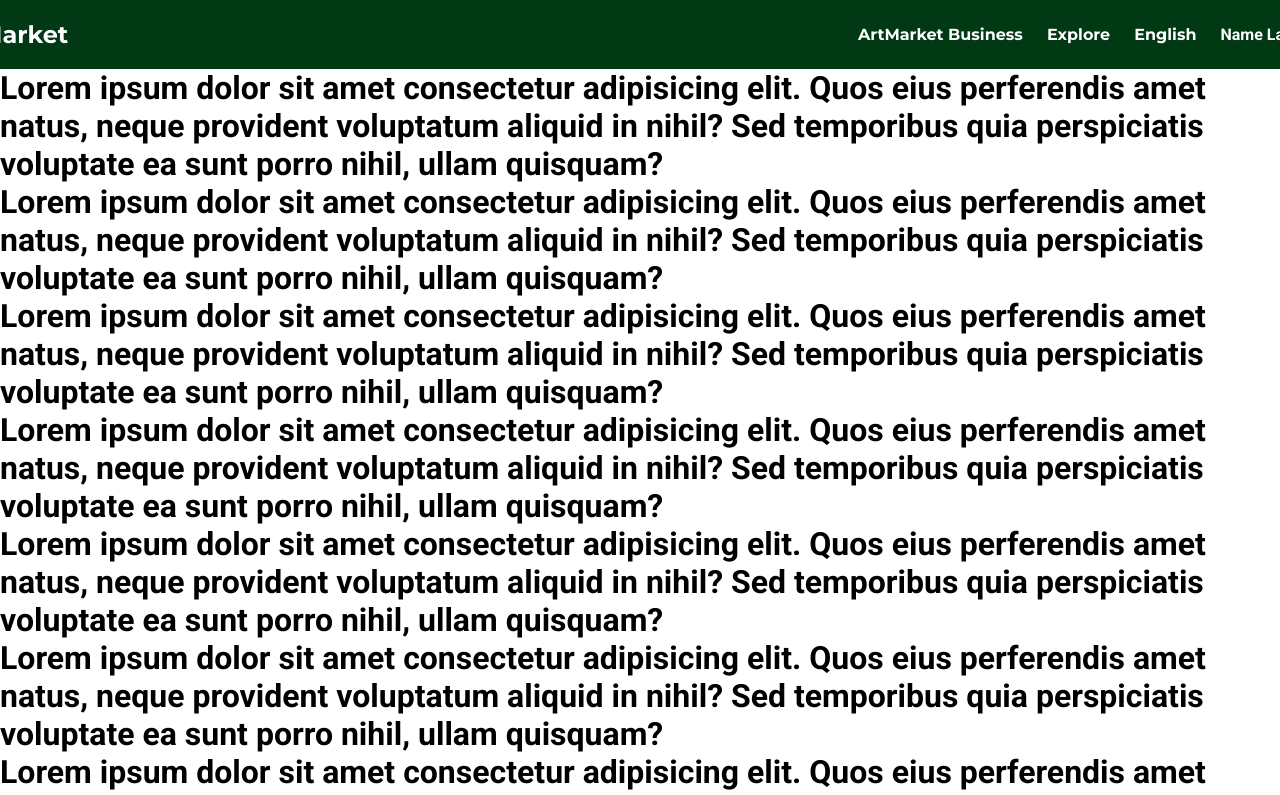
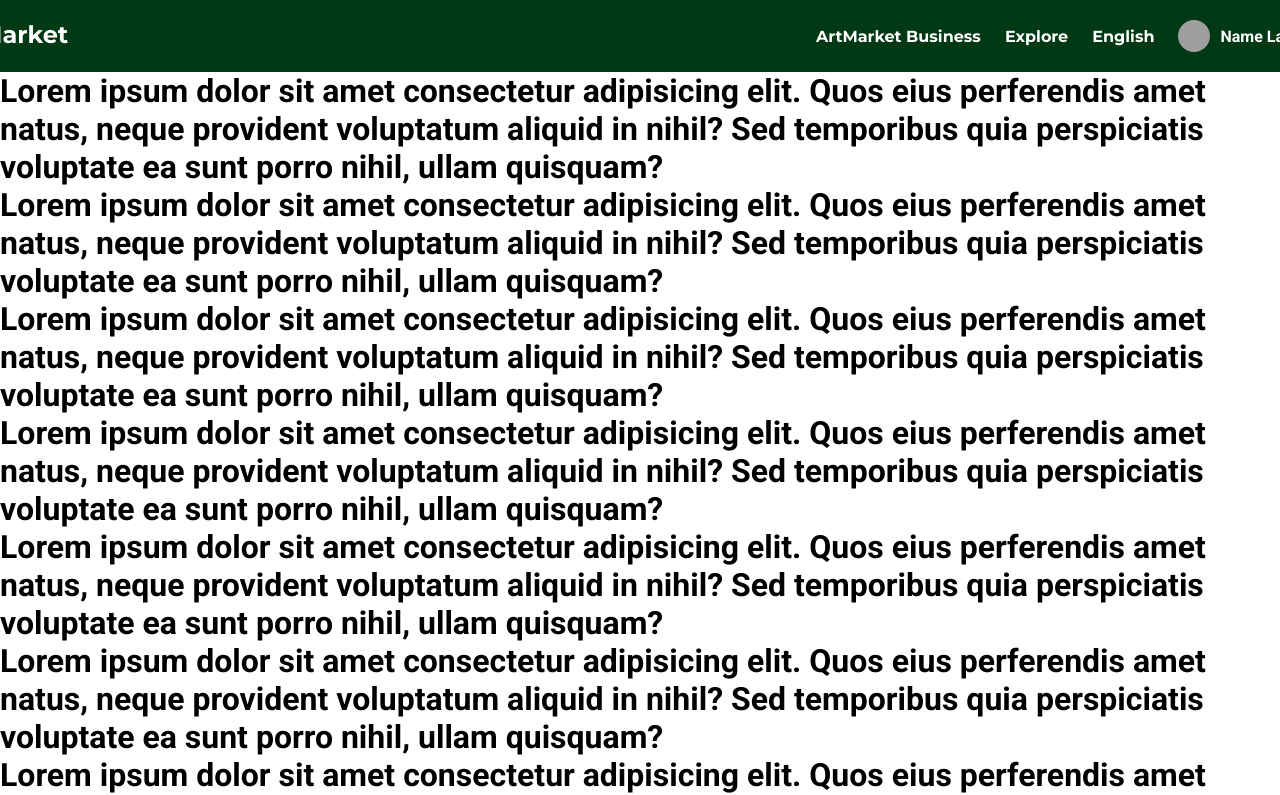
Before and after one commit to Rudenko93/ArtMarket, a React (Vite) app in the folder client/: page / in a window 1280 px wide. Shown: the top 795 px of the page. Built offline with nearby package versions, Linux system fonts and the light colour scheme; grey boxes are pictures that could not be loaded.

Commit message:
Navbar more changes

```diff
--- a/client/src/components/Navbar/Navbar.jsx
+++ b/client/src/components/Navbar/Navbar.jsx
@@ -7,54 +7,18 @@ const currentUser = {
   name: "Name LastName",
   isSeller: true,
 }
+// const currentUser = null
 
 export function Navbar() {
-  let a = true
-
-  if (a) {
-    console.log("1")
-  } else {
-    console.log("2")
-  }
-
-  console.log("1")
   const [navbarIsActive, setNavbarIsActive] = useState(false)
   const [optionsIsActive, setOptionsIsActive] = useState(false)
 
-  const renderUser = () => {
-    if (currentUser) {
-      return !currentUser?.isSeller ? (
-        <></>
-      ) : (
-        <div className="user">
-          <img></img>
-          <span>{currentUser?.name}</span>
-          <div className="options">
-            {currentUser?.isSeller && (
-              <>
-                <span>Artworks</span>
-                <span>New artwork</span>
-              </>
-            )}
-            <span>Orders</span>
-            <span>Messages</span>
-            <span>Logout</span>
-          </div>
-        </div>
-      )
-    } else {
-      return (
-        <>
-          <Link to="/">Become a Seller</Link>
-          <Link to="/">Sign in</Link>
-          <button>JOIN</button>
-        </>
-      )
-    }
+  const changeNavbarActive = () => {
+    window.scrollY > 0 ? setNavbarIsActive(true) : setNavbarIsActive(false)
   }
 
-  const changeNavbarActive = () => {
-    window.scrollY > 0 ? setNavbarIsActive(true) : setNavbarIsActive(false)
+  const changeOptionsIsActive = () => {
+    setOptionsIsActive(!optionsIsActive)
   }
 
   useEffect(() => {
@@ -75,7 +39,32 @@ export function Navbar() {
             <Link to="/">ArtMarket Business</Link>
             <Link to="/">Explore</Link>
             <Link to="/">English</Link>
-            {renderUser()}
+
+            {!currentUser ? (
+              <>
+                <Link to="/">Become a Seller</Link>
+                <Link to="/">Sign in</Link>
+                <button>JOIN</button>
+              </>
+            ) : (
+              <div className="user" onClick={changeOptionsIsActive}>
+                <img height={32} width={32} src="/img/user.svg" alt="user" />
+                <span>{currentUser?.name}</span>
+                {optionsIsActive && (
+                  <div className="options ">
+                    {currentUser?.isSeller && (
+                      <>
+                        <span>Artworks</span>
+                        <span>New artwork</span>
+                      </>
+                    )}
+                    <span>Orders</span>
+                    <span>Messages</span>
+                    <span>Logout</span>
+                  </div>
+                )}
+              </div>
+            )}
           </div>
         </div>
       </div>
--- a/client/src/components/Navbar/Navbar.scss
+++ b/client/src/components/Navbar/Navbar.scss
@@ -56,6 +56,39 @@ header {
         gap: 24px;
         font-weight: bold;
 
+        .user {
+          display: flex;
+          align-items: center;
+          gap: 10px;
+          cursor: pointer;
+          position: relative;
+
+          img {
+            width: 32px;
+            height: 32px;
+            border-radius: 50%;
+            object-fit: cover;
+          }
+
+          .options {
+            cursor: auto;
+            position: absolute;
+            top: 40px;
+            right: 0;
+            padding: 20px;
+            background-color: white;
+            border-radius: 10px;
+            z-index: 999;
+            border: 1px solid lightgrey;
+            display: flex;
+            flex-direction: column;
+            gap: 10px;
+            width: 200px;
+            font-weight: 300;
+            color: rgb(96, 96, 96);
+          }
+        }
+
         button {
           font-weight: bold;
           color: white;
@@ -90,14 +123,3 @@ header {
     }
   }
 }
-
-.options {
-  display: none;
-  &:active {
-    display: block;
-    position: absolute;
-    background-color: white;
-    color: black;
-    top: 30px;
-  }
-}
```
